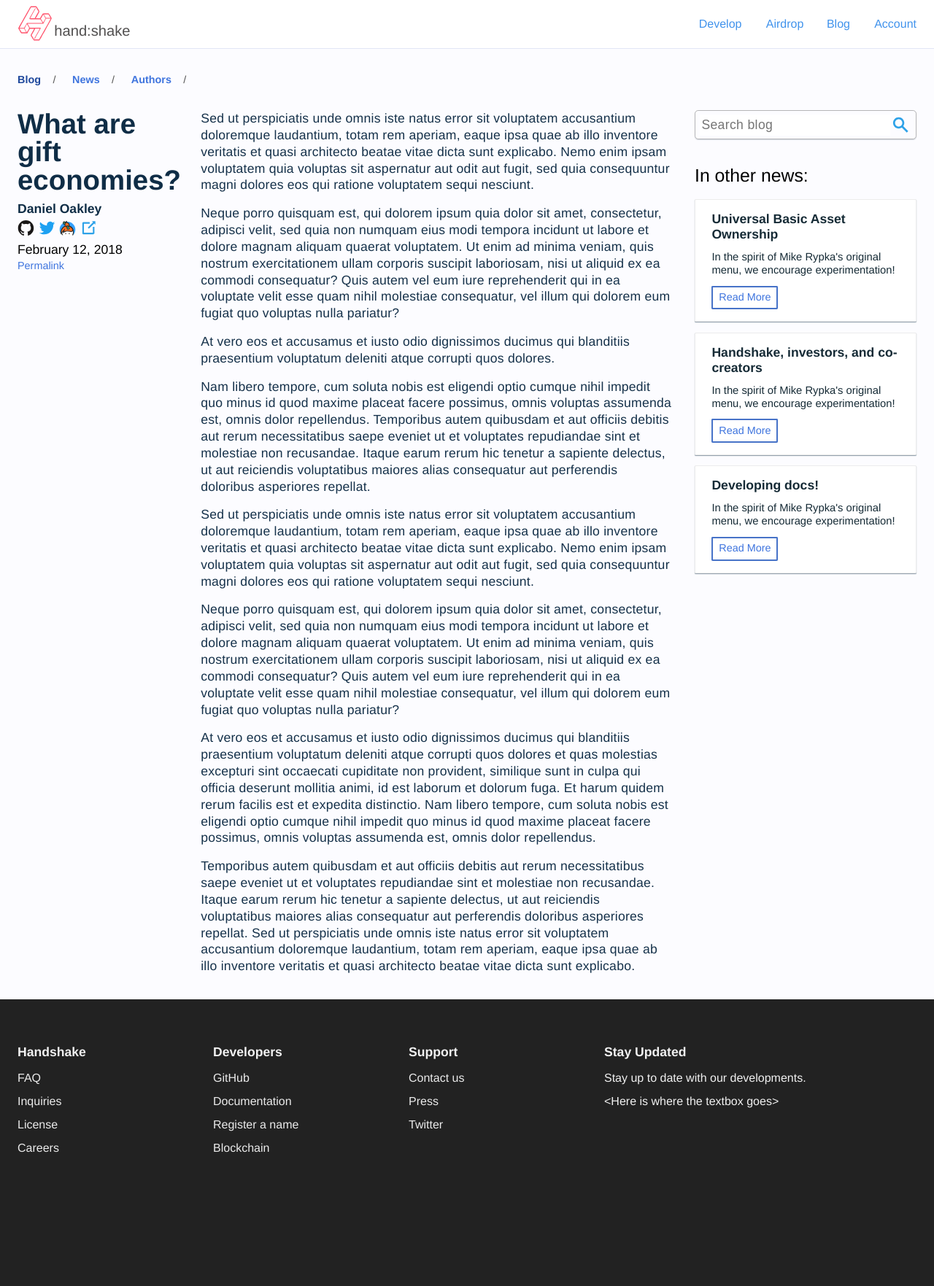
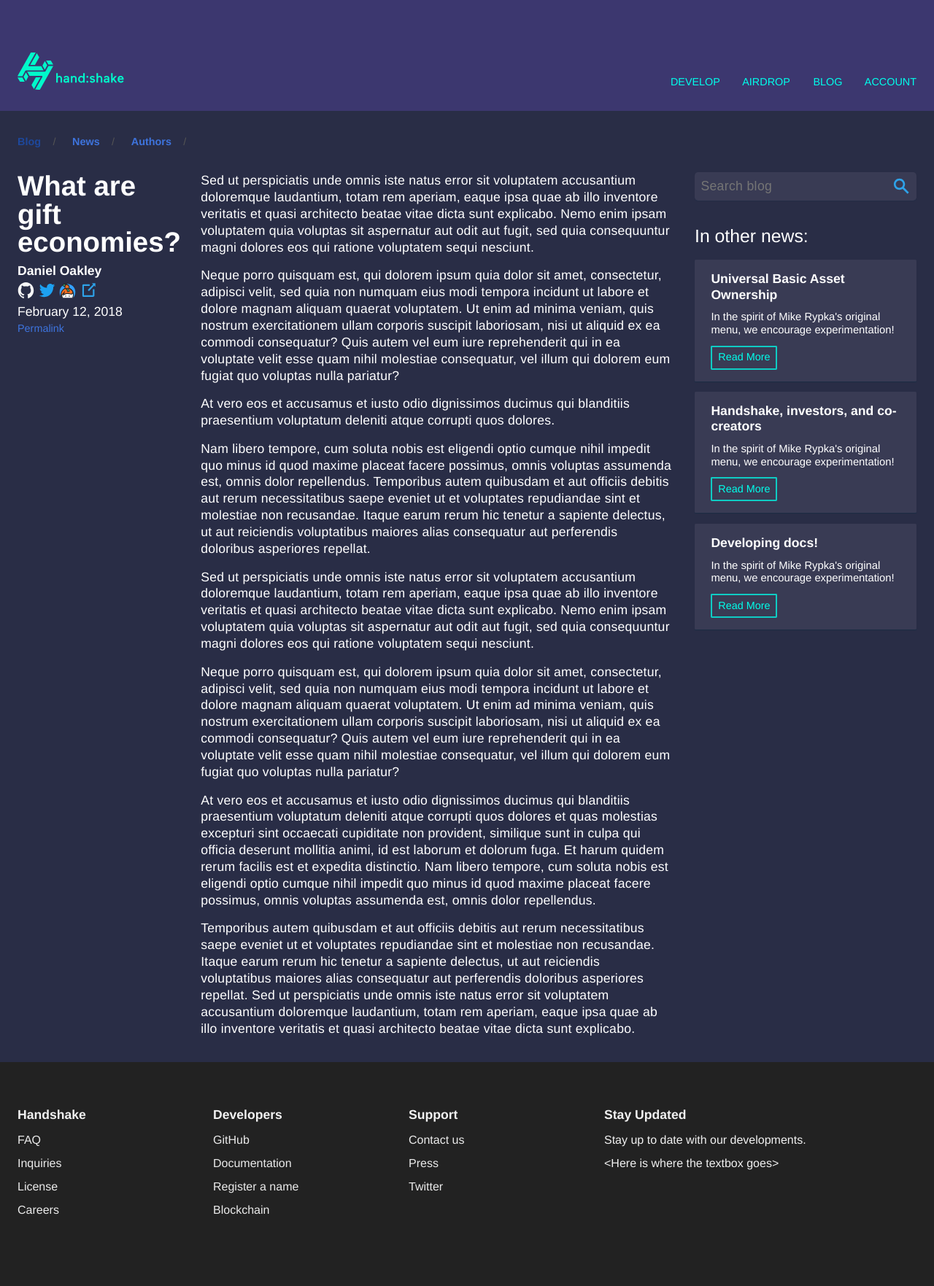
Before and after one commit to pkrasam/blog, a Jekyll site: the page built from index.html, in a window 1280 px wide. Shown: the whole page at 73% size. Built offline with Jekyll 4.4.1, drawn with Linux system fonts in a browser that asks for light colours; comment, search, counter and statistics services are not loaded; before the commit the page ends 1678 px from its top, so only the background shows below that.

Commit message:
Move to new design

```diff
--- a/_layouts/default.html
+++ b/_layouts/default.html
@@ -27,8 +27,7 @@ layout: compress
             <div class="wrapper">
                 <div class="logo">
                     <a href="/">
-                        <img class="logoimg" src="/img/logo.svg">
-                        <span>hand:shake</span>
+                        <img class="logoimg" src="/img/logo_colour.svg">
                     </a>
                 </div>
                 <nav>
--- a/css/style.sass
+++ b/css/style.sass
@@ -29,8 +29,8 @@ body
 
 // header
 header
-    background: #fff
-    border-bottom: 1px solid #e2e6f5
+    background: #3C376F
+    padding: 4em 0 1.2em
     .logo a
         display: inline-block
         text-decoration: none
@@ -39,7 +39,7 @@ header
         .logoimg
             display: inline-block
             max-height: 100%
-            height: 3rem
+            height: 3.2rem
             padding-top: 0.1em
         span
             display: inline-block
@@ -59,10 +59,11 @@ header
         a
             display: inline-block
             text-decoration: none
-            font-weight: 500
-            font-size: 1em
-            color: #4193ec
-            padding: 0.7em 0.9em
+            font-weight: 300
+            font-size: 0.9em
+            color: #00FFEB
+            text-transform: uppercase
+            padding: 2em 0.9em 0.1em
             &:first-of-type
                 padding-left: 0
             &:last-of-type
@@ -80,7 +81,8 @@ header
 
 // content
 content
-    background: #fcfcff
+    background: #292d46
+    color: #ffffff
 
     .wrapper
         padding: 0 0 2.14em
@@ -133,7 +135,7 @@ content
         h1
             font-size: 2.4em
             font-weight: 600
-            color: #0f2d46
+            color: #ffffff
             margin-bottom: 0.3em
         .author, .authorlinks, .date, permalink
             display: block
@@ -141,7 +143,7 @@ content
             margin: 0.3em 0
         .author a
             font-weight: 600
-            color: #0f2d46
+            color: #ffffff
             text-decoration: none
         .authorlinks img.icon
             height: 1.2em
@@ -154,7 +156,7 @@ content
         font-size: 1.1em
         line-height: 1.3
         letter-spacing: .013em
-        color: #15314a
+        color: #ffffff
         @include tabletorless
             margin-top: 1.6em
 
@@ -190,7 +192,7 @@ content
         font-size: 1.1em
         line-height: 1.3
         letter-spacing: .013em
-        color: #15314a
+        color: #ffffff
         h2
             font-size: 1.4em
             margin-bottom: 0.1em
@@ -226,7 +228,7 @@ content
             margin-top: 1.5em
     .search
         box-shadow: rgba(15, 45, 70, 0.18) 0 1px 1px
-        border: 1px solid rgba(117, 117, 117, 0.52)
+        background: #393b54
         width: 100%
         padding: 0.3em 0.4em
         box-sizing: border-box
@@ -237,7 +239,8 @@ content
             border: none
             font-size: 1.1em
             font-weight: 300
-            color: rgba(15, 45, 70, 0.96)
+            color: rgba(255, 255, 255, 0.96)
+            background: none
             letter-spacing: 0.02em
             flex-grow: 1
         .submit
@@ -245,8 +248,7 @@ content
             flex-shrink: 0
     .articlelink
         width: 100%
-        border: 1px solid rgba(100, 100, 100, 0.12)
-        background: #fff
+        background: #393b54
         padding: 1em 1.4em
         box-sizing: border-box
         box-shadow: rgba(15, 45, 70, 0.48) 0 1px 1px
@@ -258,18 +260,18 @@ content
             font-size: 1.1em
             font-weight: 600
             margin-bottom: 0.3em
-            color: #162b36
+            color: #ffffff
         p
             font-size: 0.924em
             margin: 0.8em 0
-            color: #162b36
+            color: #ffffff
         a.readmore
             font-size: 0.9em
-            color: #3e74de
+            color: #00FFEB
             text-decoration: none
             display: inline-block
             padding: 0.4em 0.55em 0.41em
-            border: 2px solid rgba(51, 100, 195, 0.9)
+            border: 2px solid rgba(0, 255, 235, 0.74)
             border-radius: 0.1em
 
 // footer
```
Also changed, not shown: img/icons/db_claimcoins.svg (added), img/icons/db_freenode.svg (added), img/icons/db_hskicon.svg (added), img/icons/db_qualify.svg (added), img/icons/db_signup.svg (added), img/icons/db_success.svg (added), img/icons/db_wallet.svg (added), img/icons/github.svg, img/logo.svg (deleted), img/logo_colour.svg (added), img/logo_dark.svg (added), img/logo_light.svg (added).
